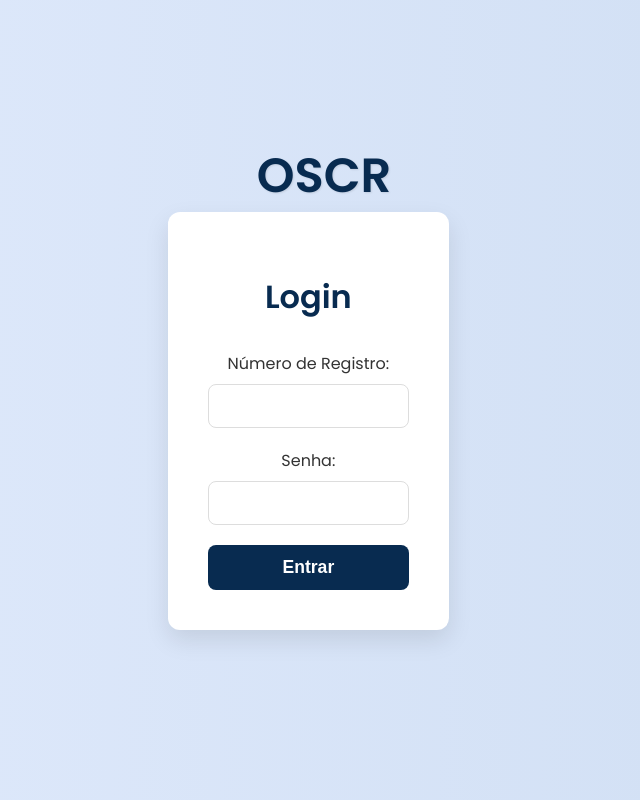
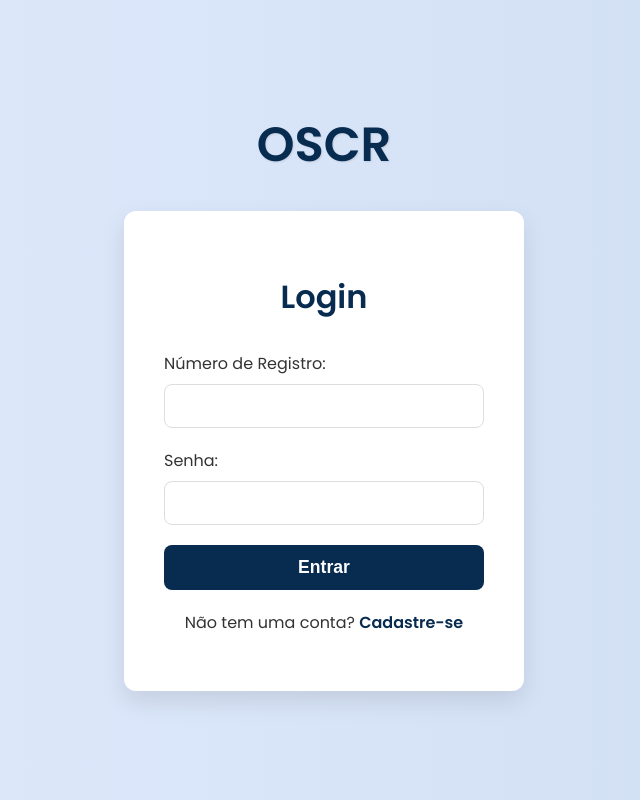
Before and after one commit to lucasprado06/Supplies_Office_System, a Flask app: page /login in a window 1280 px wide. Shown: the whole page, without its empty margins (316-956 px from the left). Run offline with Flask 3, Linux system fonts and the light colour scheme; some libraries are stand-ins or nearby versions.

Commit message:
Correções e melhorias no layout de login

```diff
--- a/templates/login.html
+++ b/templates/login.html
@@ -125,12 +125,26 @@
         button:hover {
             background-color: var(--secondary-color);
         }
+
+        .cadastro-link {
+            text-align: center;
+            margin-top: 20px;
+        }
+        .cadastro-link a {
+            color: var(--primary-color);
+            text-decoration: none;
+            font-weight: 600;
+            transition: color 0.3s ease;
+        }
+        .cadastro-link a:hover {
+            color: var(--secondary-color);
+        }
     </style>
 </head>
 <body>
     <div class="logo-container">
-        <a href="{{ url_for('pendentes') }}" class="logo" title="Sistema de Controle de Requisição de Materiais de Escritório">OSCR</a>
-
+        <a href="{{ url_for('home') }}" class="logo" title="Sistema de Controle de Requisição de Materiais de Escritório">OSCR</a>
+    </div>
 
     <div class="login-card">
         <h1>Login</h1>
@@ -163,6 +177,9 @@
             </div>
             <button type="submit">Entrar</button>
         </form>
+        <div class="cadastro-link">
+            <p>Não tem uma conta? <a href="{{ url_for('cadastro') }}">Cadastre-se</a></p>
+        </div>
     </div>
 </body>
 </html>
```
